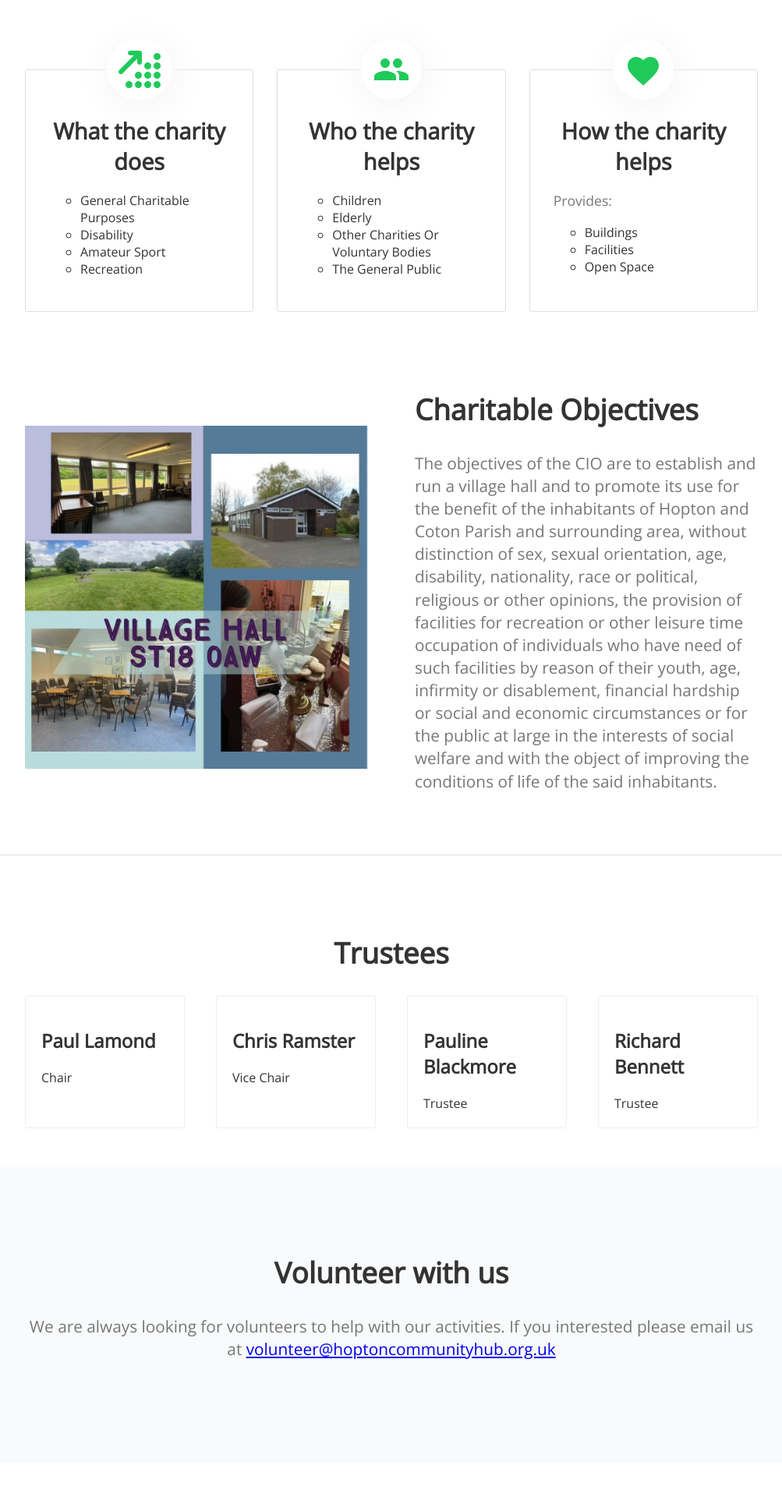
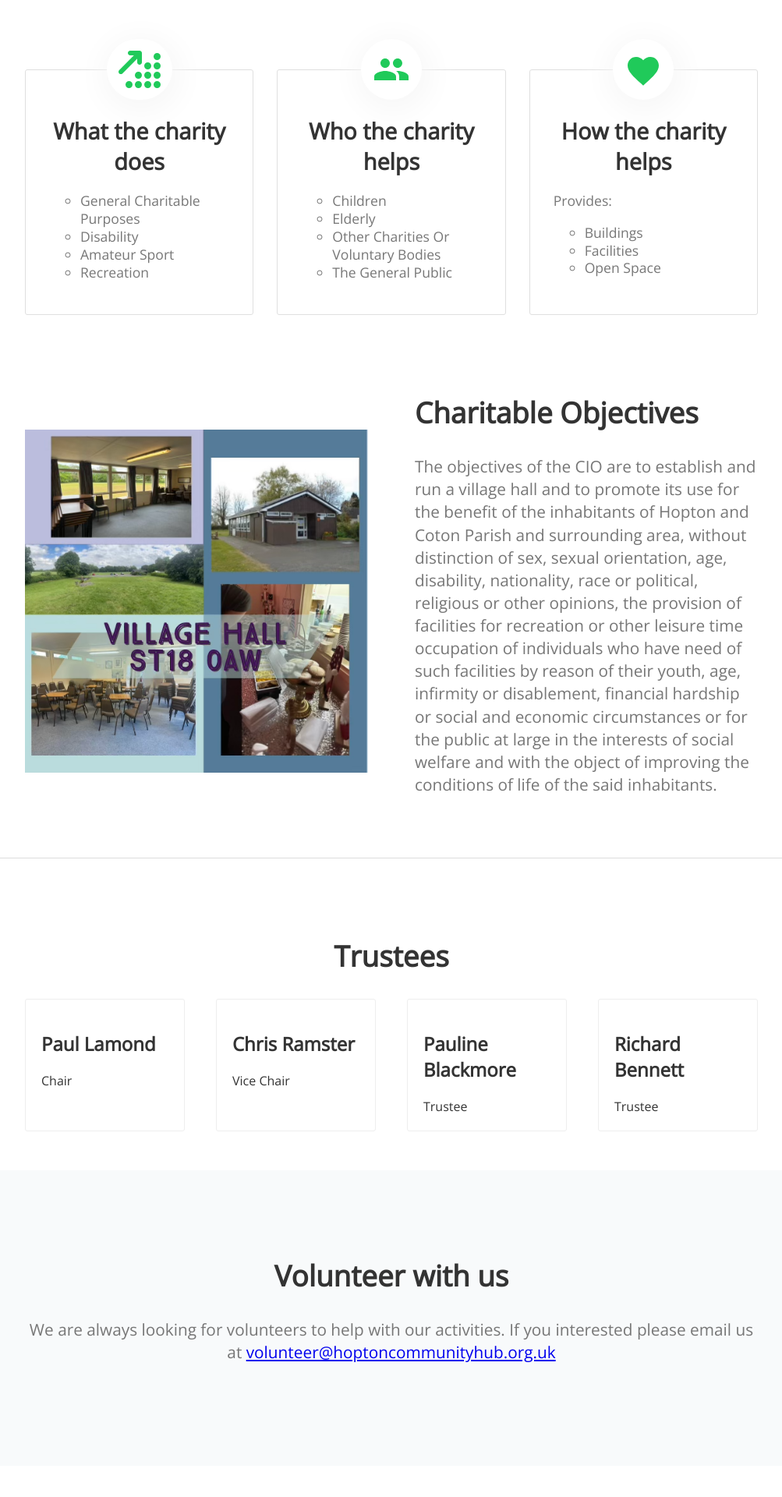
Before and after one commit to hoptonadmin/hopton-community-hub-website, a Jekyll site: the page built from index.html, in a window 1280 px wide. Shown: the part 707-2627 px from the top of the page at 78% size, without its empty margins (138-1141 px from the left). Built offline with Jekyll 4.4.1, drawn with Linux system fonts in a browser that asks for light colours; nearby versions of some CDN libraries.

Commit message:
Update index.html

```diff
--- a/index.html
+++ b/index.html
@@ -38,8 +38,8 @@ title: Hopton Community Hub
 		<li>
 			<div class="image">{% include icons/site.html icon="wedo" %}</div>
 			<h3 class="editable">What the charity does</h3>
-			<p class="editable" style="text-align: initial; font-size: 1.1em; line-height: 1.3em; color: #777;">
-				<ul style="text-align: initial;">
+			<p class="editable" style="text-align: initial;">
+				<ul style="text-align: initial; font-size: 1.1em; line-height: 1.3em; color: #777;">
 				  <li style="text-align: initial;">General Charitable Purposes</li>
 				  <li style="text-align: initial;">Disability</li>
 				  <li style="text-align: initial;">Amateur Sport</li>
@@ -51,8 +51,8 @@ title: Hopton Community Hub
 		<li>
 			<div class="image">{% include icons/site.html icon="population" %}</div>
 			<h3 class="editable">Who the charity helps</h3>
-			<p class="editable" style="text-align: initial; font-size: 1.1em; line-height: 1.3em; color: #777;">
-				<ul style="text-align: initial;">
+			<p class="editable" style="text-align: initial;">
+				<ul style="text-align: initial; font-size: 1.1em; line-height: 1.3em; color: #777;">
 				  <li style="text-align: initial;">Children</li>
 				  <li style="text-align: initial;">Elderly</li>
 				  <li style="text-align: initial;">Other Charities Or Voluntary Bodies</li>
@@ -66,7 +66,7 @@ title: Hopton Community Hub
 			<h3 class="editable">How the charity helps</h3>
 			<p class="editable" style="text-align: initial; font-size: 1.1em; line-height: 1.3em; color: #777;">
 				Provides:
-				<ul style="text-align: initial;">
+				<ul style="text-align: initial; font-size: 1.1em; line-height: 1.3em; color: #777;">
 				  <li style="text-align: initial;">Buildings</li>
 				  <li style="text-align: initial;">Facilities</li>
 				  <li style="text-align: initial;">Open Space</li>
```
